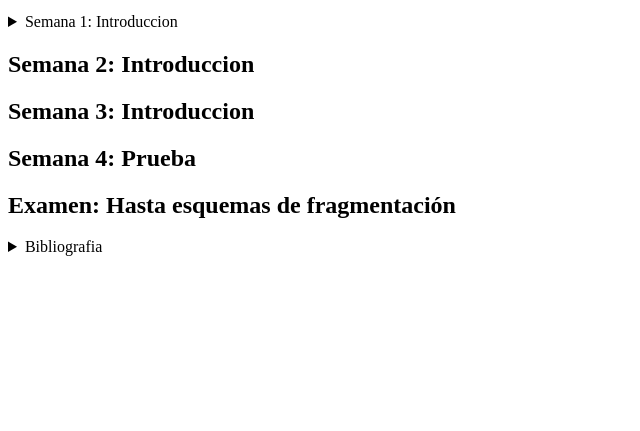
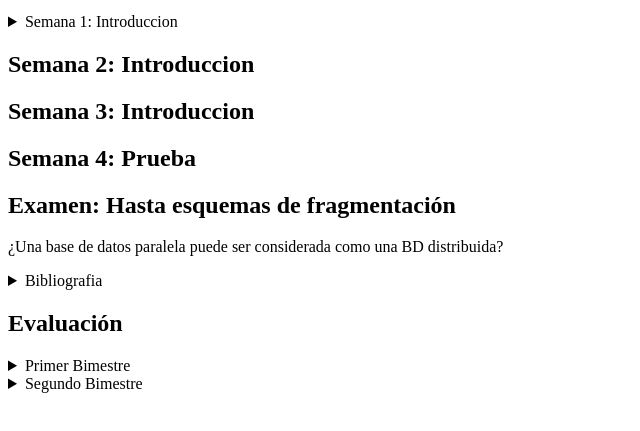
Before and after one commit to juansuarezb/BasesDeDatosDistribuidas, a plain HTML site: page index.html in a window 1280 px wide. Shown: the part 101-532 px from the top of the page, without its empty margins (0-640 px from the left). Drawn offline with Linux system fonts and the light colour scheme.

Commit message:
Update index.html

```diff
--- a/index.html
+++ b/index.html
@@ -29,14 +29,31 @@
             <h1>Examen: Hasta esquemas de fragmentación</h1>
         </section>
         <section>
+            <p>¿Una base de datos paralela puede ser considerada como una BD distribuida?</p>
+        </section>
+        <section>
             <details>
                 <summary>Bibliografia</summary>
                 <h4>1.-Tamer Ozsu, M. & Valduriez P. , 2020. Principles of Distributed Database Systems. Lugar de publicación: Fourth Edition. EditorialSpringe</h4>
                 <figure>
-
+                    <a href="https://epnecuador-my.sharepoint.com/personal/henry_echeverria_epn_edu_ec/_layouts/15/onedrive.aspx?id=%2Fpersonal%2Fhenry%5Fecheverria%5Fepn%5Fedu%5Fec%2FDocuments%2FCompartido%20con%20todos%20los%20usuarios%2FPrinciples%20of%20DDS%2Epdf&parent=%2Fpersonal%2Fhenry%5Fecheverria%5Fepn%5Fedu%5Fec%2FDocuments%2FCompartido%20con%20todos%20los%20usuarios&ga=1"><img src="https://github.com/juansuarezb/InteligenciaArtificial/raw/Main/Imagenes/libro1.avif" alt="libroPrincipal"></a>
+                </figure>
+                <h4>2.-Cuadra D., Castro E., Iglesias A., Martínez P., Calle F., Harith C., Moreno L., García S., Martínez J., Rivero J. y Segura I. (2014). Desarrollo de Bases de Datos: Casos prácticos desde el análisis a la implementación (Segunda edición), Madrid, Ra-Ma.</h4>
+                <figure>
+                    <a href="https://epnecuador-my.sharepoint.com/personal/henry_echeverria_epn_edu_ec/_layouts/15/onedrive.aspx?id=%2Fpersonal%2Fhenry%5Fecheverria%5Fepn%5Fedu%5Fec%2FDocuments%2FCompartido%20con%20todos%20los%20usuarios%2FDesarrollo%20de%20Bases%20de%20Datos%20by%20Dolores%20Cuadra%2C%20Elena%20Castro%2C%20Ana%20Ma%20Iglesias%2C%20Paloma%20Mart%C3%ADnez%20%28z%2Dlib%2Eorg%29%2Epdf&parent=%2Fpersonal%2Fhenry%5Fecheverria%5Fepn%5Fedu%5Fec%2FDocuments%2FCompartido%20con%20todos%20los%20usuarios&ga=1"><img src="https://github.com/juansuarezb/InteligenciaArtificial/raw/Main/Imagenes/libro2.avif" alt="libroSecundario"></a>
                 </figure>
             </details>
         </section>
+        <section>
+            <h2>Evaluación</h2>
+            <details>
+                <summary>Primer Bimestre </summary>
+            </details>
+            <details>
+                <summary>Segundo Bimestre </summary>
+            </details>
+        </section>
+
     </main>
 </body>
 </html>
```
